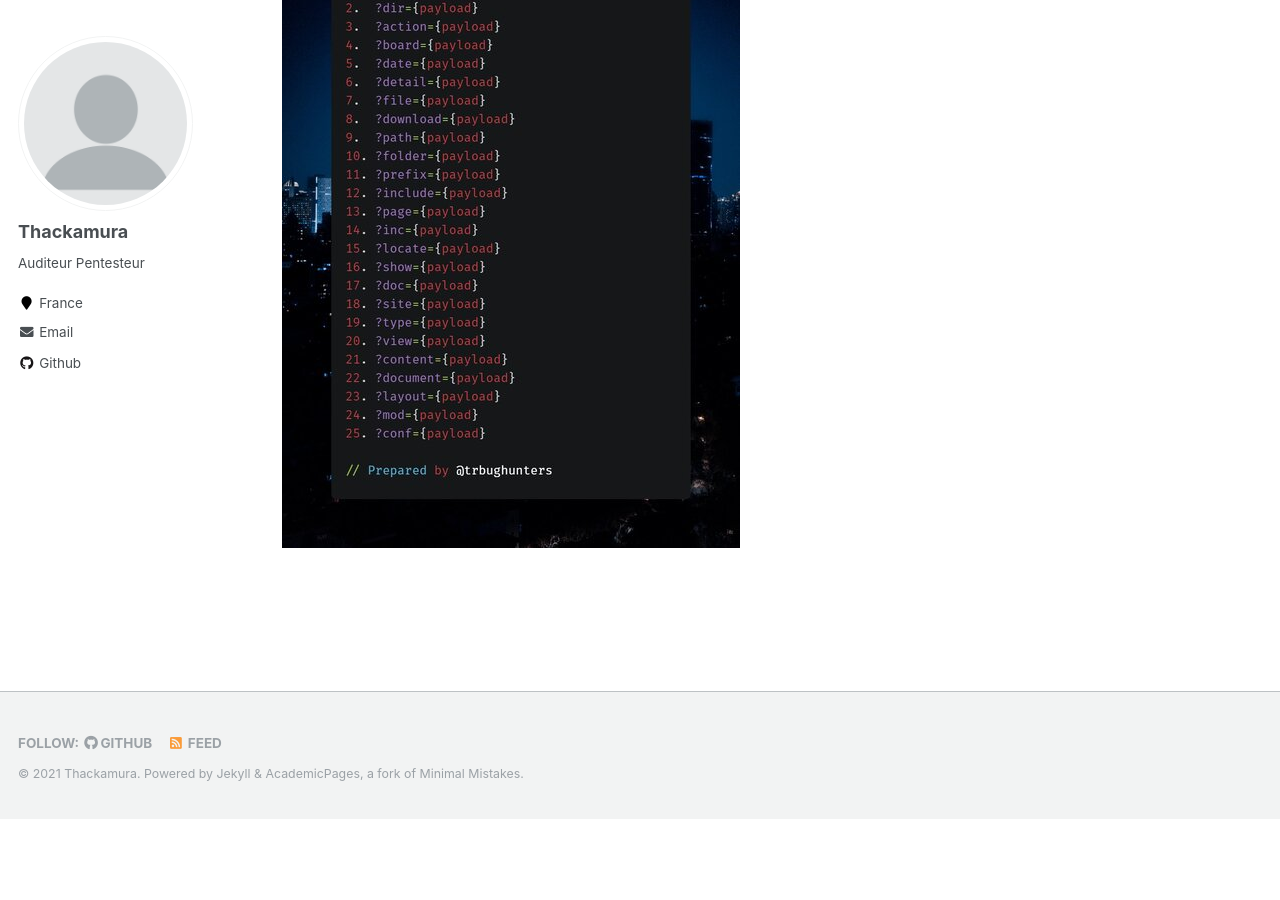
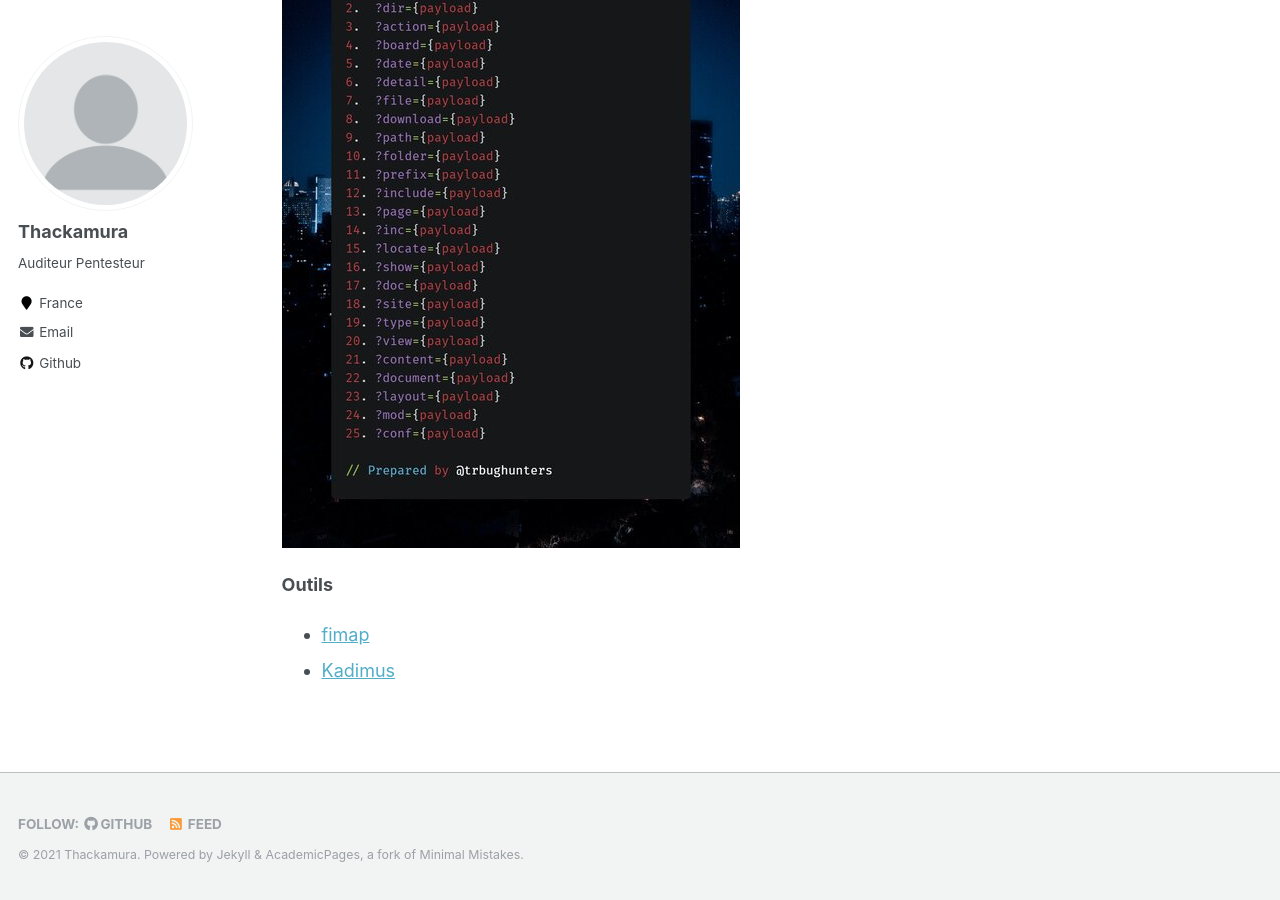
Before and after one commit to thackamura/thackamura.github.io, a Jekyll site: the page built from _pages/web-checklist.md, in a window 1280 px wide and 900 px high, scrolled down 6279 px. Built offline with Jekyll 4.4.1, drawn with Linux system fonts in a browser that asks for light colours; before the commit the page ends 7098 px from its top, so only the background shows below that.

Commit message:
Update web-checklist.md

```diff
--- a/_pages/web-checklist.md
+++ b/_pages/web-checklist.md
@@ -205,4 +205,6 @@
 
 ![paramlfi](/files/paramlfi.jpg)
 
-<br/>
+**Outils**
+* [fimap](https://github.com/kurobeats/fimap)
+* [Kadimus](https://github.com/P0cL4bs/Kadimus)
```
